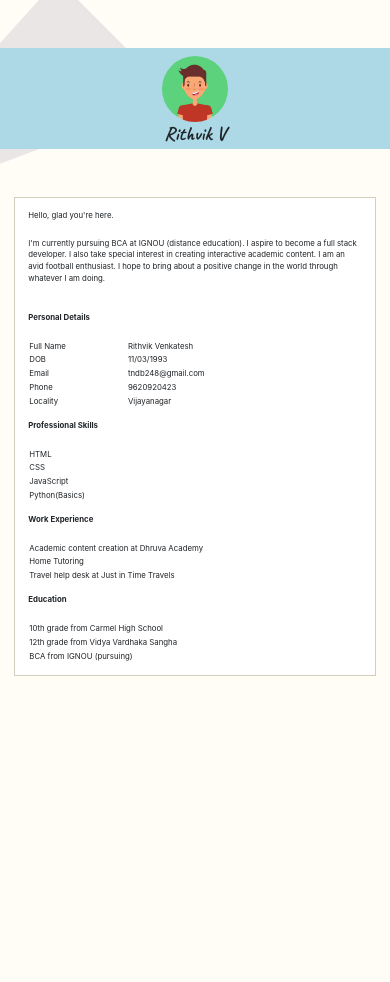
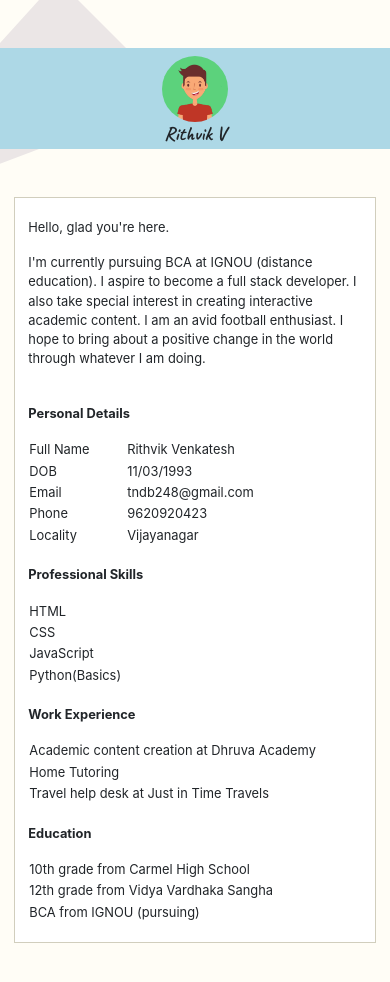
Before and after one commit to ElectraShark/FinalCV, a plain HTML site: page index.html in a window 390 px wide. Before the commit the page ends 844 px from the top, so only its background shows below. Drawn offline with nearby package versions, Linux system fonts and the light colour scheme.

Commit message:
Update styles.css

```diff
--- a/styles.css
+++ b/styles.css
@@ -43,3 +43,12 @@ body{
     margin-left: 3.5vw;
     margin-right: 3.5vw;
 }
+
+@media only screen and (max-width: 500px) {
+
+    .aboutMyself{
+
+        font-size: 3.3vw;
+    }
+
+ }
```
